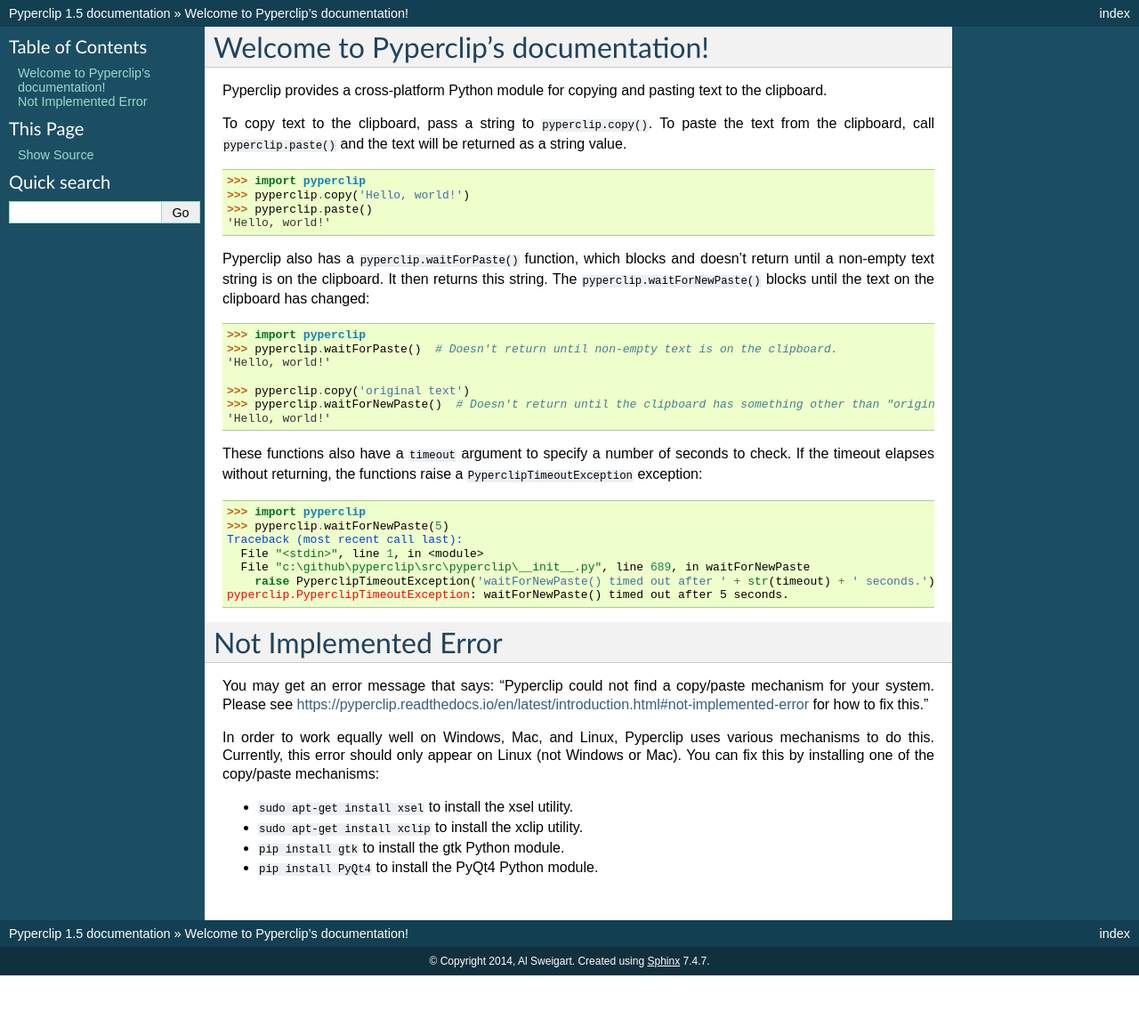
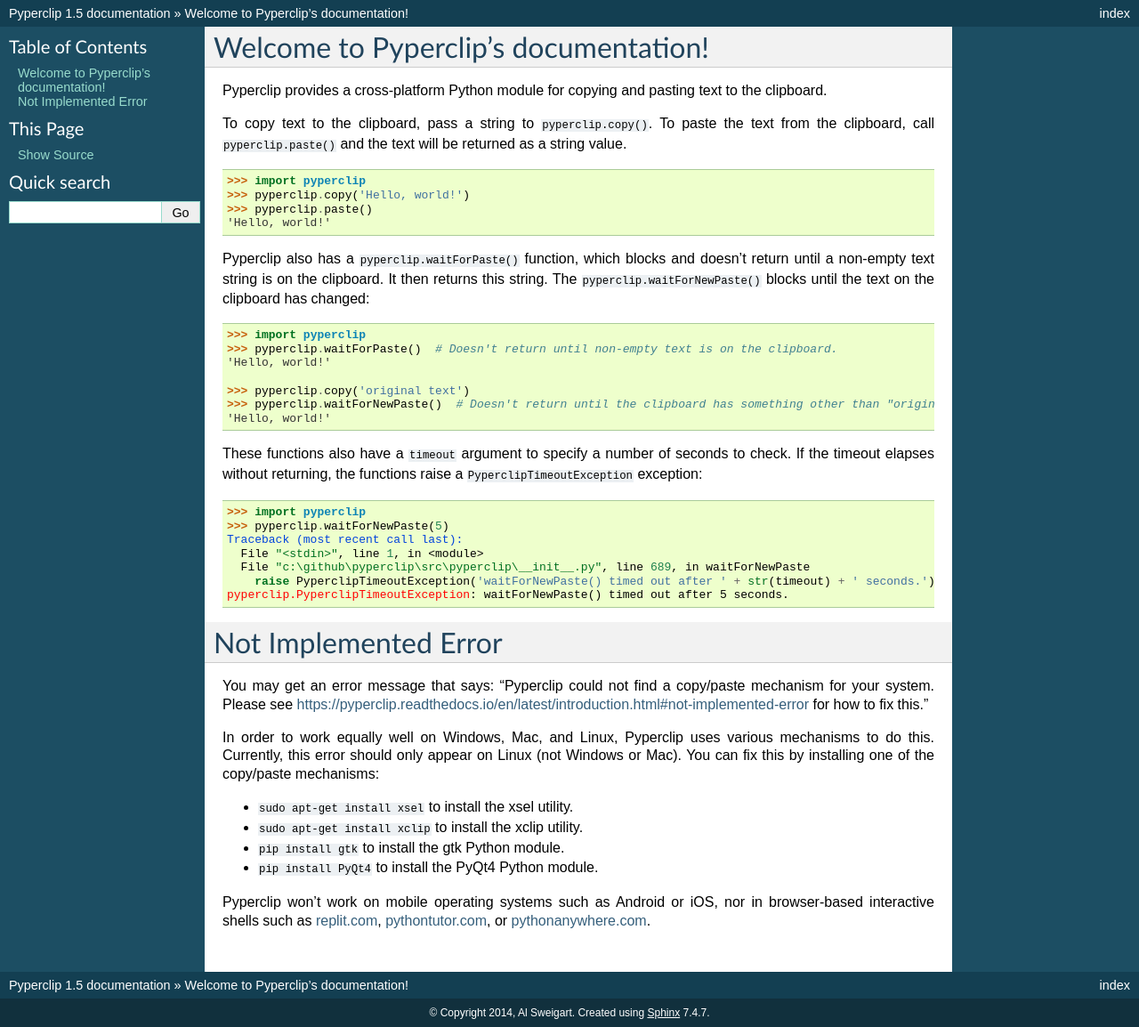
Before and after one commit to asweigart/pyperclip, a Sphinx documentation site: the page built from docs/index.rst, in a window 1280 px wide. Shown: the whole page at 89% size. Built offline with Sphinx 7.4.7, drawn with Linux system fonts in a browser that asks for light colours; before the commit the page ends 1096 px from its top, so only the background shows below that.

Commit message:
Updated docs with a note about mobile and browser-based Python.

```diff
--- a/docs/index.rst
+++ b/docs/index.rst
@@ -53,3 +53,5 @@
 - ``sudo apt-get install xclip`` to install the xclip utility.
 - ``pip install gtk`` to install the gtk Python module.
 - ``pip install PyQt4`` to install the PyQt4 Python module.
+
+Pyperclip won't work on mobile operating systems such as Android or iOS, nor in browser-based interactive shells such as `replit.com <https://replit.com>`_, `pythontutor.com <http://pythontutor.com>`_, or `pythonanywhere.com <https://pythonanywhere.com>`_.
```
